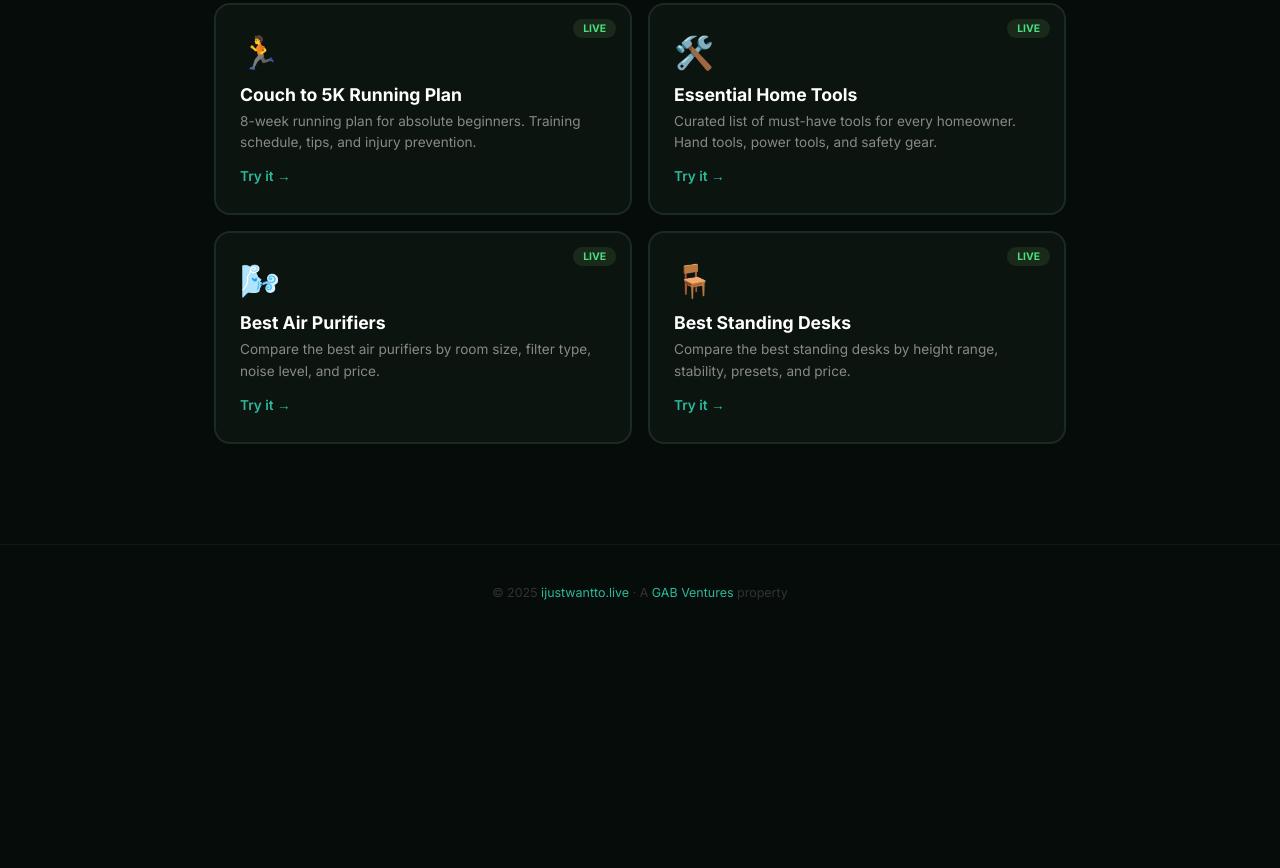
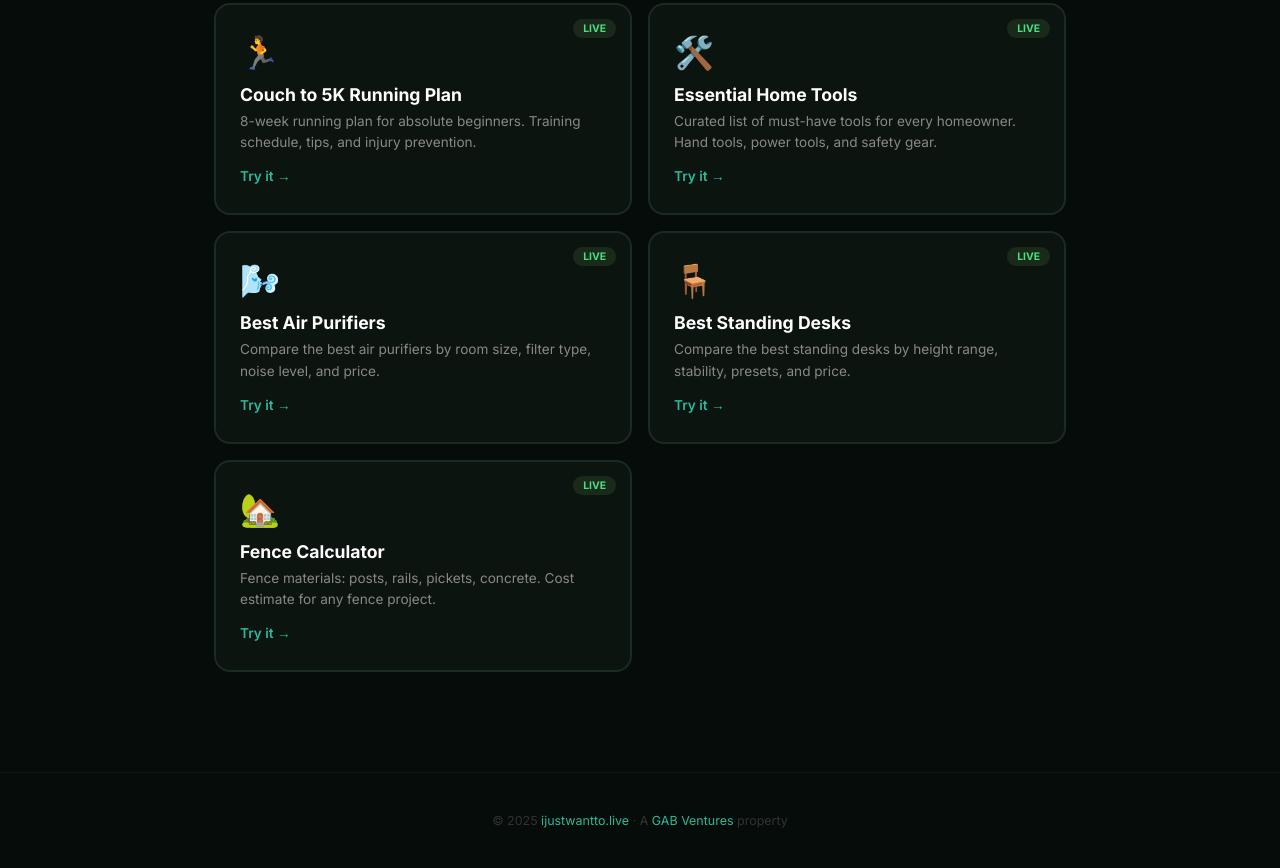
Before and after one commit to GabrielDancause/ijustwantto-live, an Astro site: page / in a window 1280 px wide. Shown: the part 3803-4671 px from the top of the page. Before the commit the page ends 4443 px from the top, so only its background shows below. Built offline with nearby package versions, Linux system fonts and the light colour scheme; Astro itself is replaced by a stand-in of ours.

Commit message:
index: mark newly merged tools as LIVE

```diff
--- a/src/pages/index.astro
+++ b/src/pages/index.astro
@@ -36,6 +36,7 @@ const tools = [
   { emoji: "🛠️", name: "Essential Home Tools", slug: "/list-home-tools", desc: "Curated list of must-have tools for every homeowner. Hand tools, power tools, and safety gear." },
   { emoji: "🌬️", name: "Best Air Purifiers", slug: "/list-air-purifiers", desc: "Compare the best air purifiers by room size, filter type, noise level, and price." },
   { emoji: "🪑", name: "Best Standing Desks", slug: "/list-standing-desks", desc: "Compare the best standing desks by height range, stability, presets, and price." },
+  { emoji: "🏡", name: "Fence Calculator", slug: "/fence-calculator", desc: "Fence materials: posts, rails, pickets, concrete. Cost estimate for any fence project." },
 ];
 ---
 <html lang="en">
```
